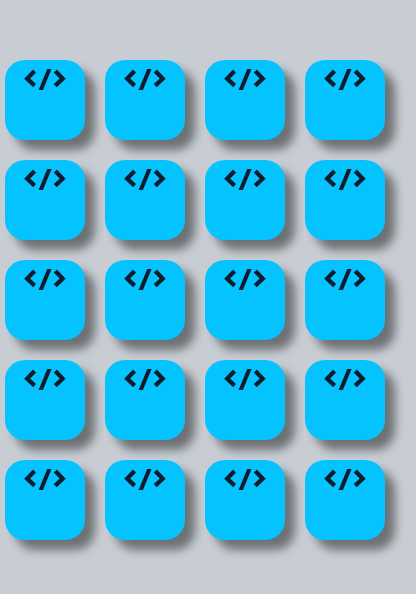
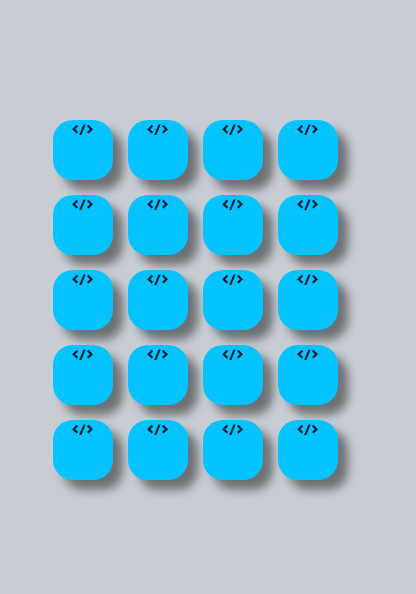
Before and after one commit to HigorAzvedo/jogo-da-memoria, a plain HTML site: page index.html in a window 390 px wide. Shown: the part 122-716 px from the top of the page, 416 px wide, since content can reach past the window. Drawn offline with Linux system fonts and the light colour scheme.

Commit message:
media query

```diff
--- a/style/estilo.css
+++ b/style/estilo.css
@@ -82,16 +82,36 @@ body{
     gap: 20px;
 }
 
-@media only screen and (max-width: 549px){
+@media only screen and (max-width: 550px){
+
+    #gameBoard{
+        display: grid;
+        grid-template: 1fr 1fr 1fr 1fr 1fr / 1fr 1fr 1fr 1fr ;
+        gap: 15px;
+    }
 
     .card{
-        width: 80px;
-        height: 80px;
+        width: 90px;
+        height: 90px;
+    }
+
+
+}
+
+@media only screen and (max-width: 400px){
+    .card{
+        width: 60px;
+        height: 60px;
     }
 
     #gameBoard{
         display: grid;
         grid-template: 1fr 1fr 1fr 1fr 1fr / 1fr 1fr 1fr 1fr ;
-        gap: 20px;
+        gap: 15px;
+    }
+
+
+    .card-back{
+        font-size: 15px;
     }
 }
```
